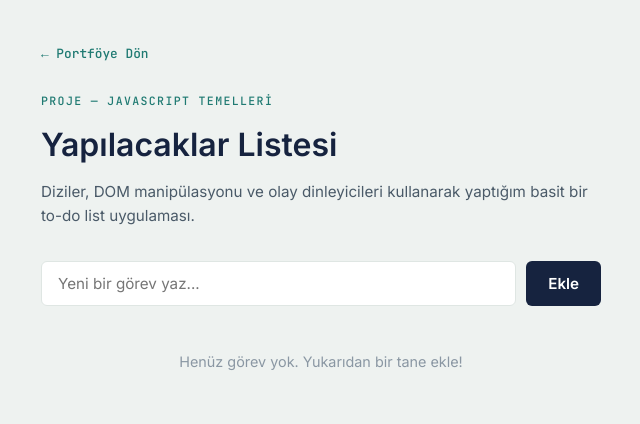
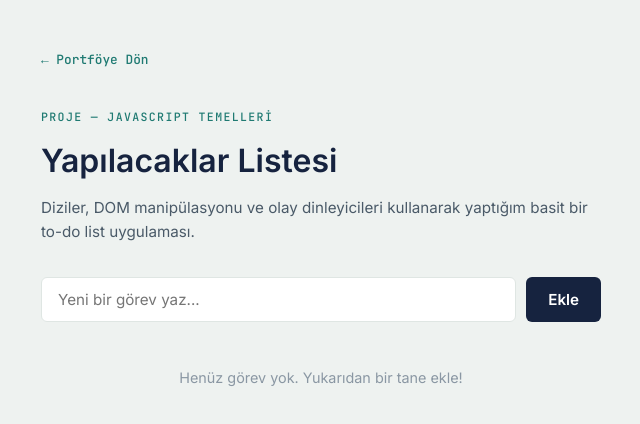
Before and after one commit to cerenyilan/cerenyilan.github.io, a plain HTML site: page index.html in a window 1280 px wide. Shown: the whole page, without its empty margins (319-959 px from the left). Drawn offline with Linux system fonts and the light colour scheme.

Commit message:
Add files via upload

```diff
--- a/index.html
+++ b/index.html
@@ -15,10 +15,11 @@
 
     <div class="sayfa">
 
-        <a href="../../index.html" class="geri-linki">← Portföye Dön</a>
-        <!-- ../../ -> "iki klasör yukarı çık" demek. Bu dosya
-             projeler/todo-list/ içinde olduğu için, ana index.html'e
-             ulaşmak için 2 seviye yukarı çıkmamız gerekiyor. -->
+        <a href="/index.html" class="geri-linki">← Portföye Dön</a>
+        <!-- "/index.html" -> başındaki "/" işareti, "sitenin KÖKÜNDEN
+             başla" demek. Böylece hangi klasörde olursak olalım
+             (todo-list'in içinde bile), her zaman doğru şekilde ana
+             sayfaya gider. -->
 
         <header>
             <p class="eyebrow">PROJE — JAVASCRIPT TEMELLERİ</p>
--- a/style.css
+++ b/style.css
@@ -35,6 +35,10 @@ body {
     color: var(--renk-teal);
     text-decoration: none;
     margin-bottom: 28px;
+    padding: 10px 14px 10px 0;
+    /* padding ekleyerek dokunma alanını büyüttük - mobilde parmakla
+       basmak, fare ile tıklamaktan daha az hassas olduğu için bu
+       önemli bir erişilebilirlik pratiğidir */
 }
 
 .geri-linki:hover {
```
